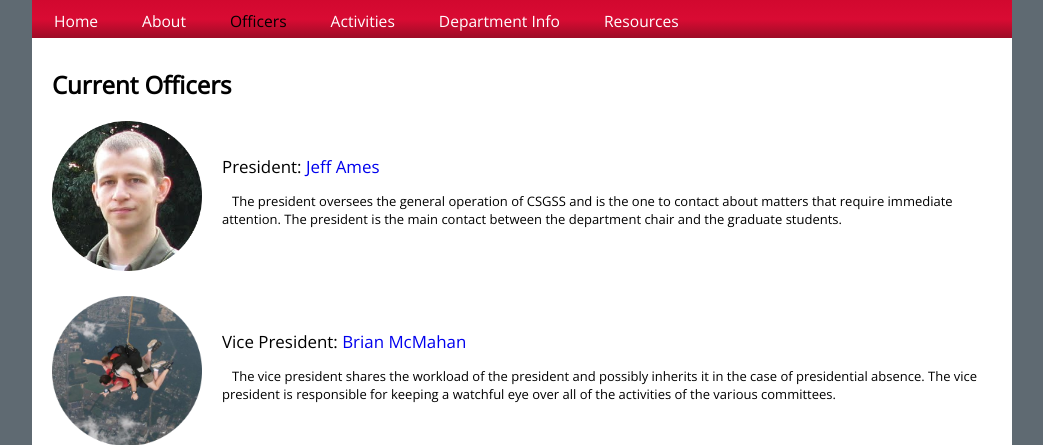
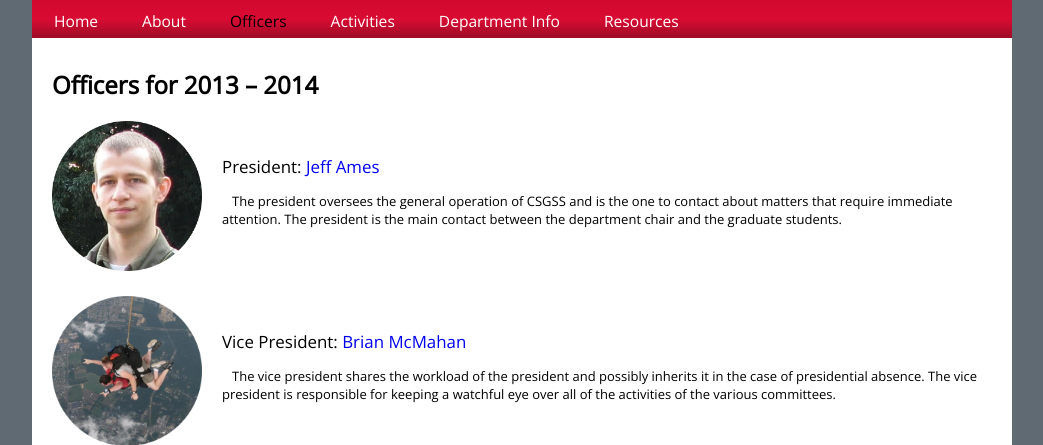
Before and after one commit to rucsgss/csgss.rutgers.edu, a PHP site: page /officers/ in a window 1280 px wide. Shown: the part 105-550 px from the top of the page, without its empty margins (118-1161 px from the left). Run offline with PHP 8.4, Linux system fonts and the light colour scheme.

Commit message:
Tweak officers page

```diff
--- a/officers/index.php
+++ b/officers/index.php
@@ -9,7 +9,7 @@
       <?php $root = realpath($_SERVER["DOCUMENT_ROOT"]); include("$root/includes/header.html") ?>
       <div class="page_content">
         <div class="current-officers">
-          <h1>Current Officers</h1>
+          <h1>Officers for 2013 &ndash; 2014</h1>
           <div class="officer">
             <div class="headshot"><a href="http://www.cs.rutgers.edu/~jca105/"><img src="/images/president.png" height=150 width=150 alt="Photo of CSGSS president"/></a></div>
             <div class="description">
```
